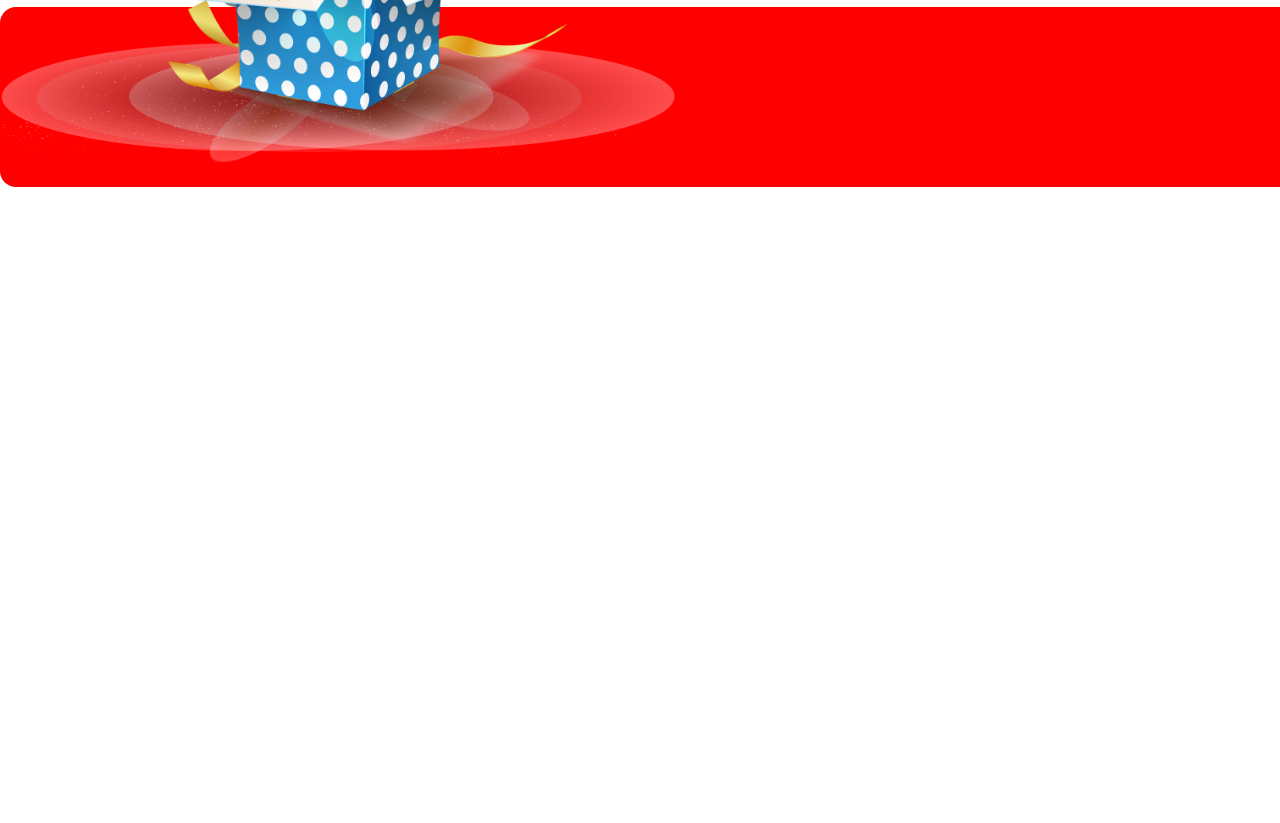
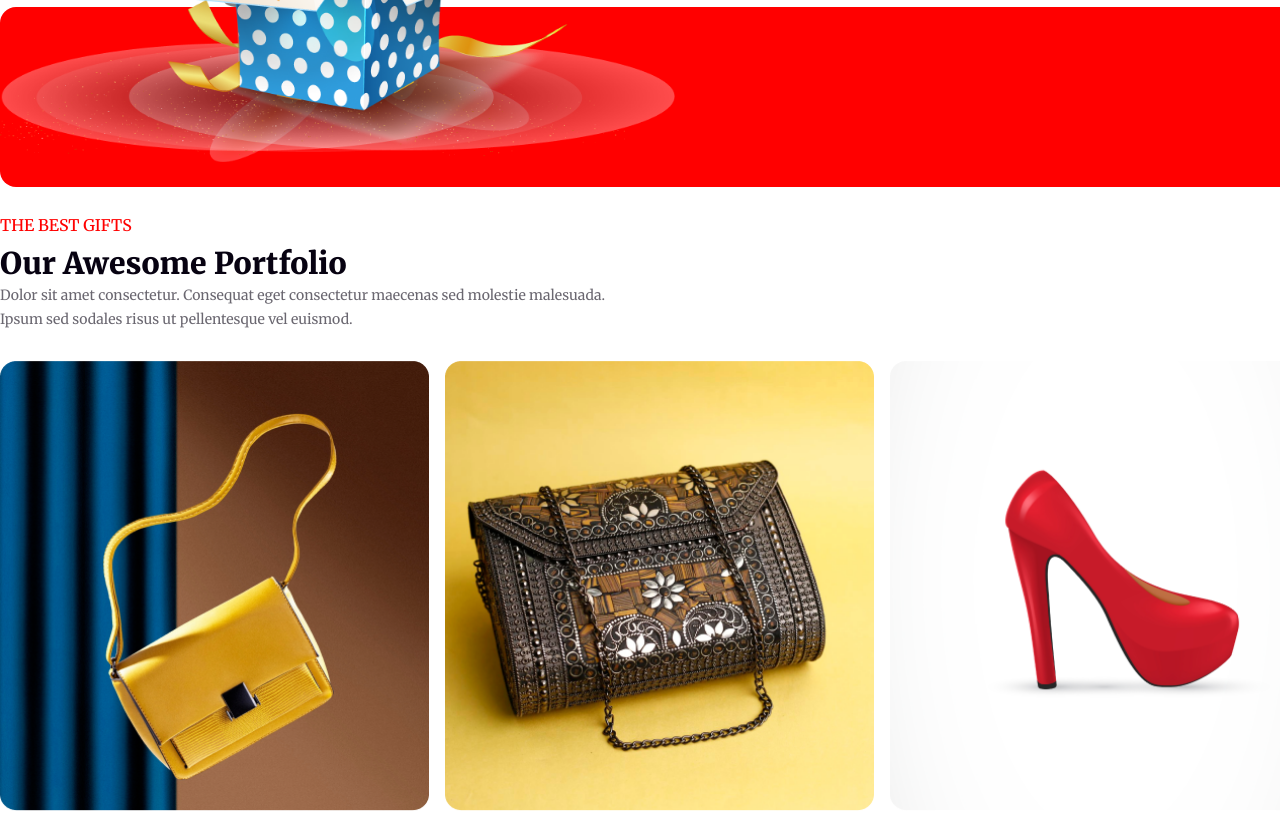
Before and after one commit to nurislamemon1/New-Year-Offer-Website, a plain HTML site: page index.html in a window 1280 px wide. Shown: the part 3210-4033 px from the top of the page. Before the commit the page ends 3445 px from the top, so only its background shows below. Drawn offline with Linux system fonts and the light colour scheme.

Commit message:
git section done

```diff
--- a/index.html
+++ b/index.html
@@ -74,7 +74,8 @@
                 <p>Dolor sit amet consectetur. Consequat eget consectetur maecenas sed
                     molestie malesuada. <br> Ipsum sed sodales risus ut pellentesque vel euismod. Eleifend nunc
                     <br>purus quam id
-                    fermentum amet amet sit consectetur.</p>
+                    fermentum amet amet sit consectetur.
+                </p>
             </div>
             <div class="holiday-color">
             </div>
@@ -87,7 +88,33 @@
                 </div>
             </div>
             <div class="discount">
-              <img src="./images/Group 44.png" alt="">
+                <img src="./images/Group 44.png" alt="">
+            </div>
+        </section>
+        <!-- gift-section -->
+        <section class="gift-section-container">
+            <h5>THE BEST GIFTS</h5>
+            <h2>Our Awesome Portfolio</h2>
+            <p>Dolor sit amet consectetur. Consequat eget consectetur maecenas sed molestie malesuada. <br> Ipsum sed sodales risus ut pellentesque vel euismod. </p>
+            <div class="portfolio-item">
+                <div class="itmes">
+                    <img src="./images/Rectangle 3.png" alt="">
+                </div>
+                <div class="itmes">
+                    <img src="./images/Rectangle 4.png" alt="">
+                </div>
+                <div class="itmes">
+                    <img src="./images/Rectangle 5.png" alt="">
+                </div>
+                <div class="itmes">
+                    <img src="./images/Rectangle 6.png" alt="">
+                </div>
+                <div class="itmes">
+                    <img src="./images/Rectangle 7.png" alt="">
+                </div>
+                <div class="itmes">
+                    <img src="./images/Rectangle 8.png" alt="">
+                </div>
             </div>
         </section>
     </main>
--- a/styles/style.css
+++ b/styles/style.css
@@ -314,34 +314,85 @@ h1 {
   margin-top: 28%;
 
 }
-.giftbox{
+
+.giftbox {
   width: 1320px;
   height: 550px;
-  position:relative;
+  position: relative;
   display: flex;
   flex-direction: row;
   justify-content: space-between;
   margin-top: 20px;
 }
-.gift-img-1{
+
+.gift-img-1 {
   width: 674.82px;
-height: 577.96px;
+  height: 577.96px;
 }
-.gift-img-1 img{
+
+.gift-img-1 img {
   width: 100%;
   height: 90%;
 }
+
 .gift-img-2 {
- width: 450px;
-height: 340px;
+  width: 450px;
+  height: 340px;
 
 }
-.gift-img-2 img{
- width: 100%;
-height: 100%;
+
+.gift-img-2 img {
+  width: 100%;
+  height: 100%;
 }
-.discount{
+
+.discount {
   position: absolute;
   top: 32%;
   left: 55%;
 }
+
+/* gift section  */
+.gift-section-container {
+  width: 1320px;
+  height: 1100px;
+  margin: 0 auto;
+  margin-top: 30px;
+}
+.gift-section-container h5{
+  color: rgb(255, 0, 0);
+font-size: 16px;
+font-weight: 500;
+line-height: 20px;
+text-align: left;
+}
+.gift-section-container h2{
+  color: rgb(7, 2, 17);
+font-size: 30px;
+font-weight: 900;
+line-height: 40px;
+text-align: left;
+margin-top: 8px;
+}
+.gift-section-container p{
+  color: rgba(7, 2, 17, 0.6);
+font-size: 14px;
+font-weight: 400;
+line-height: 24px;
+text-align: left;
+margin-bottom: 30px;
+}
+
+.itmes{
+  width: 429px;
+height: 450px;
+}
+.itmes img{
+  width: 100%;
+  height: 100%;
+}
+.portfolio-item{
+  display: grid;
+  grid-template-columns: repeat(3, 1fr);
+  gap: 15px;
+}
```
